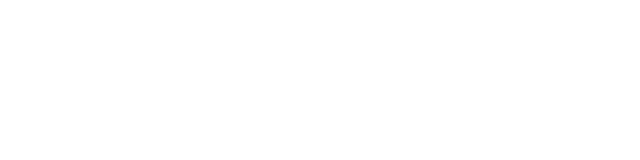
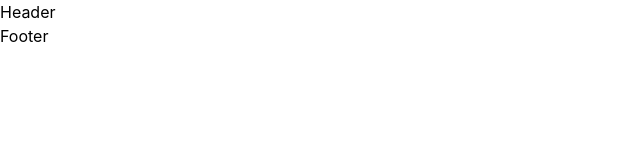
Before and after one commit to Raturchik/OpenDeploy, a React (Vite) app: page / in a window 1280 px wide. Shown: the top 160 px of the page, without its empty margins (0-640 px from the left). Built offline with nearby package versions, Linux system fonts and the light colour scheme.

Commit message:
feat: implement new components in RootLayout

```diff
--- a/src/layout/RootLayout.tsx
+++ b/src/layout/RootLayout.tsx
@@ -1,9 +1,13 @@
 import { Outlet } from "react-router";
+import { Footer } from "../components/Footer";
+import { Header } from "../components/Header";
 
 export const RootLayout = () => {
     return (
         <div>
+            <Header />
             <Outlet />
+            <Footer />
         </div>
     );
 };
```
